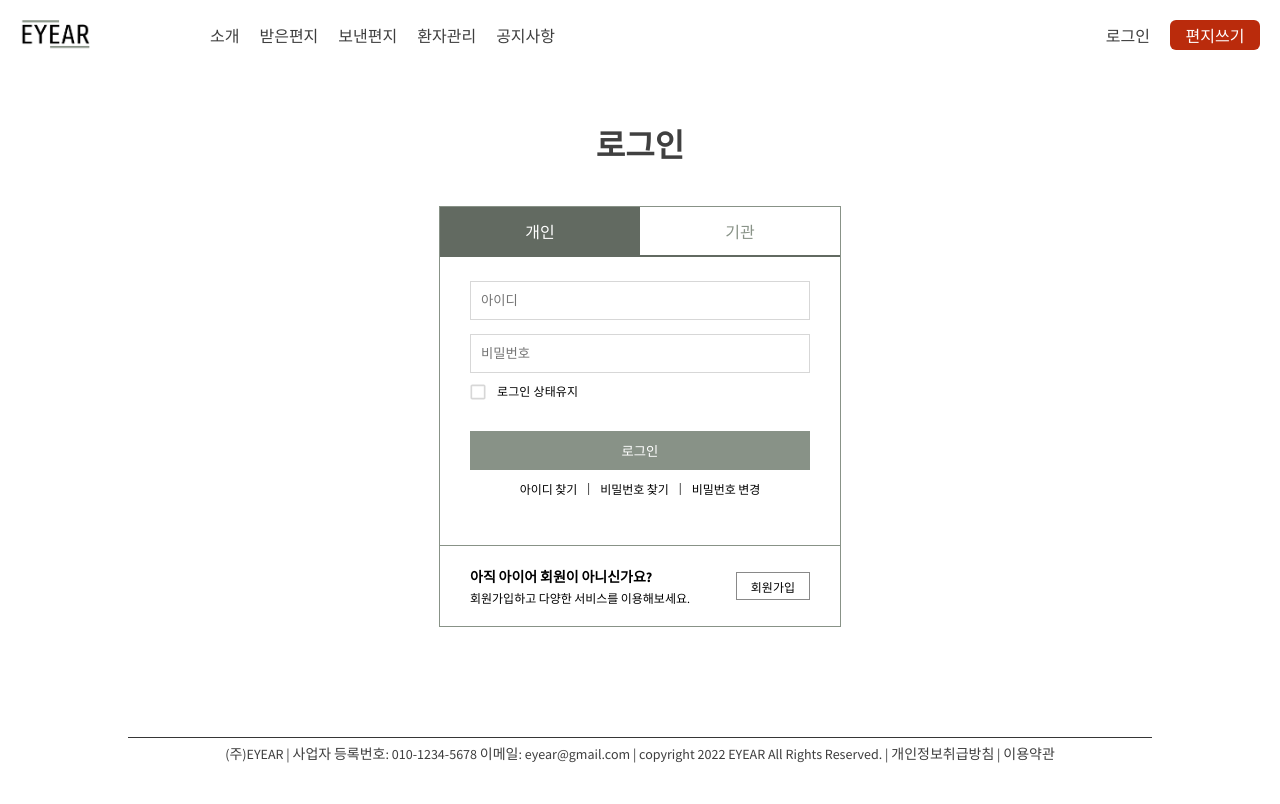
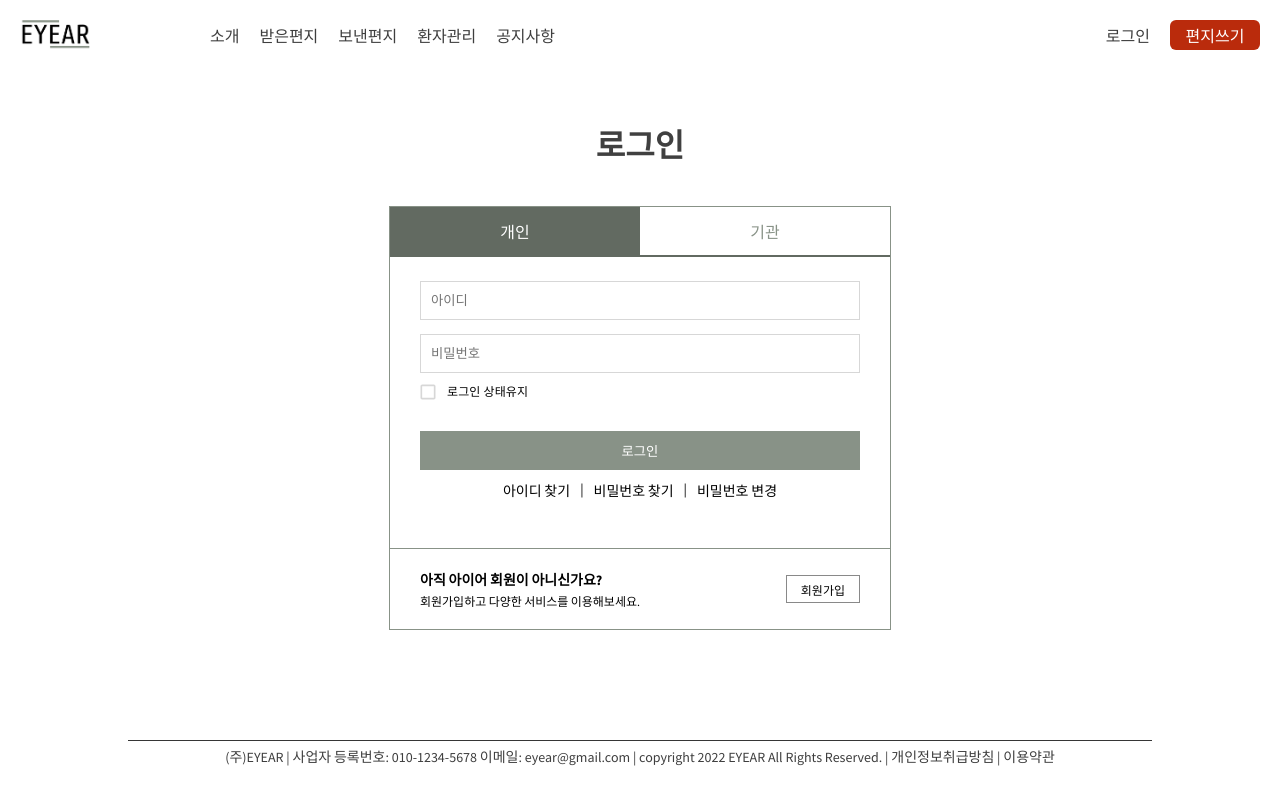
Before and after one commit to eyear22/eyear_frontend, a React (Create React App) app: page /login in a window 1280 px wide. Shown: the top 804 px of the page. Built offline with nearby package versions, Linux system fonts and the light colour scheme.

Commit message:
[FEAT] 로그인 레이아웃 크기 수정

```diff
--- a/src/components/login/LoginTabMenu.js
+++ b/src/components/login/LoginTabMenu.js
@@ -47,7 +47,7 @@ const Container = styled.div`
 
 const Wrap = styled.div`
   border: 1px solid #889287;
-  width: 400px;
+  width: 500px;
   ${mobile({ width: '300px' })}
 `;
 
@@ -57,14 +57,14 @@ const TopBar = styled.div`
 `;
 
 const TitleContainer = styled.div`
-  width: 200px;
+  width: 250px;
   text-align: center;
   padding: 12px 0;
   ${mobile({ width: '150px' })}
   background-color: ${(props) => (props.active ? '#626a61' : '#fff')};
 `;
 
-const Title = styled.text`
+const Title = styled.div`
   color: ${(props) => (props.active ? '#fff' : '#889287')};
 `;
 
--- a/src/components/login/SmallMenu.js
+++ b/src/components/login/SmallMenu.js
@@ -29,7 +29,7 @@ const Container = styled.div`
 `;
 
 const Text = styled.div`
-  font-size: 12px;
+  font-size: 14px;
   padding: 0 5px;
   ${mobile({ fontSize: 10 })}
 `;
```
